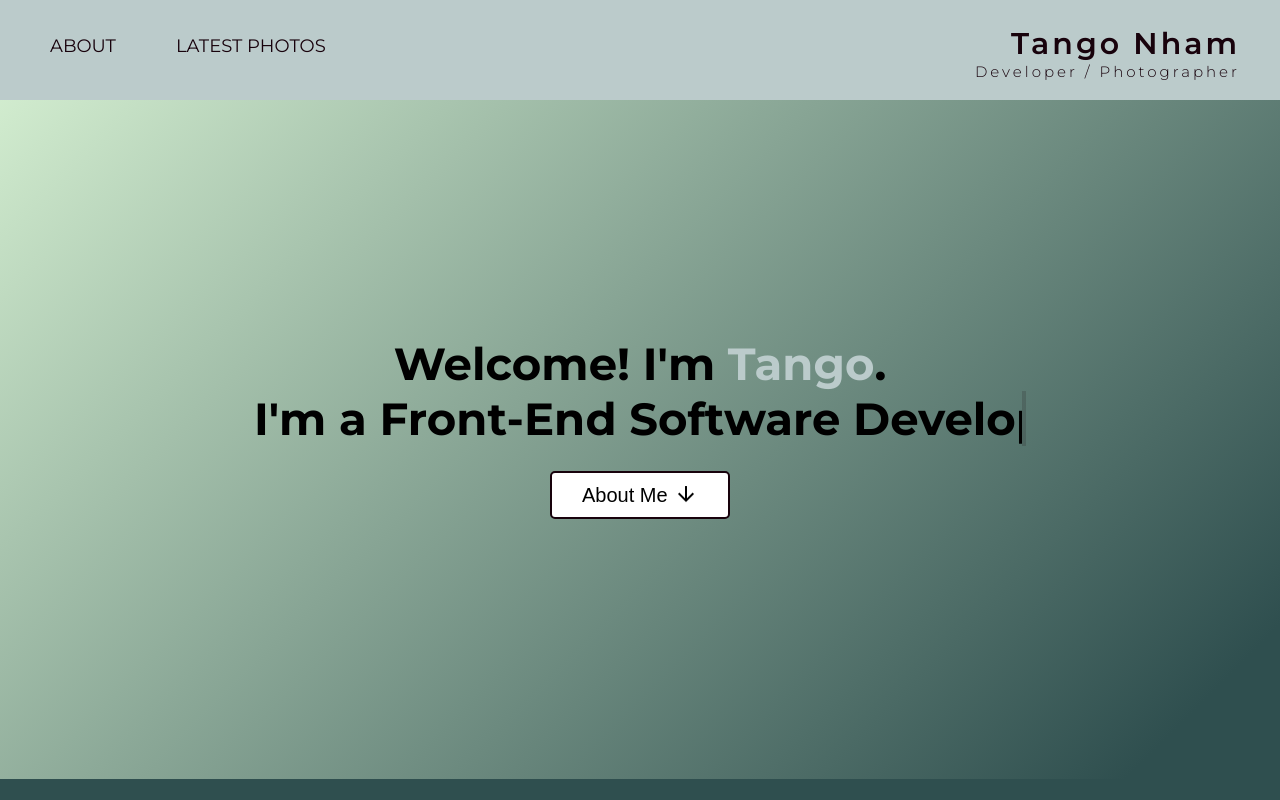
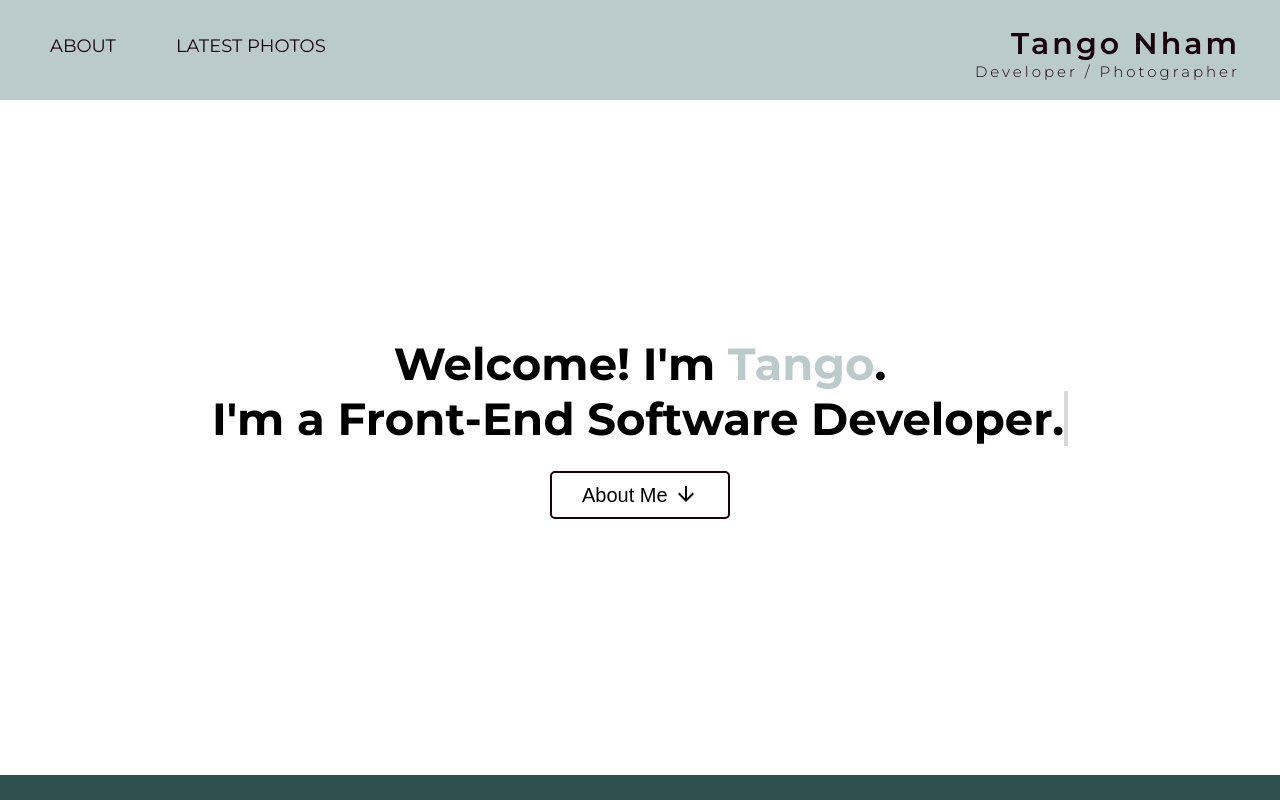
Before and after one commit to TangoCode99/react-practice, a React (Create React App) app: page /about in a window 1280 px wide. Shown: the top 800 px of the page. Built offline with nearby package versions, Linux system fonts and the light colour scheme.

Commit message:
Removed animated background

```diff
--- a/src/components/about.css
+++ b/src/components/about.css
@@ -11,83 +11,6 @@
   font-size: 30px;
   height: 85vh;
   align-content: center;
-  overflow: auto;
-  background: linear-gradient(
-    315deg,
-    #2F4F4F 3%,
-    #E5FFDE 38%,
-    #BBCBCB 68%,
-    #9590A8 98%
-  );
-  animation: gradient 15s ease infinite;
-  background-size: 400% auto;
-  background-attachment: fixed;
-  width: -webkit-fill-available;
-
-  .about-title {
-    margin: 0px auto;
-    width: 60vw;
-  }
-}
-
-@keyframes gradient {
-  0% {
-    background-position: 0% 0%;
-  }
-  50% {
-    background-position: 100% 100%;
-  }
-  100% {
-    background-position: 0% 0%;
-  }
-}
-
-.wave {
-  background: rgb(255 255 255 / 25%);
-  border-radius: 1000% 1000% 0 0;
-  position: fixed;
-  width: 200%;
-  height: 12em;
-  animation: wave 10s -3s linear infinite;
-  transform: translate3d(0, 0, 0);
-  opacity: 0.8;
-  bottom: 0;
-  left: 0;
-  z-index: -1;
-}
-
-.wave:nth-of-type(2) {
-  bottom: -1.25em;
-  animation: wave 18s linear reverse infinite;
-  opacity: 0.8;
-}
-
-.wave:nth-of-type(3) {
-  bottom: -2.5em;
-  animation: wave 20s -1s reverse infinite;
-  opacity: 0.9;
-}
-
-@keyframes wave {
-  2% {
-    transform: translateX(1);
-  }
-
-  25% {
-    transform: translateX(-25%);
-  }
-
-  50% {
-    transform: translateX(-50%);
-  }
-
-  75% {
-    transform: translateX(-25%);
-  }
-
-  100% {
-    transform: translateX(1);
-  }
 }
 
 .about-wrapper h2 {
--- a/src/components/about.jsx
+++ b/src/components/about.jsx
@@ -84,9 +84,6 @@ export default function About() {
     return (
         <div className="about-wrapper">
             <div className="about-header">
-                <div className="wave"></div>
-                <div className="wave"></div>
-                <div className="wave"></div>
                 <h2>Welcome! I'm <div className="name">Tango</div>.</h2>
                 <h2 className="about-title">I'm a Front-End Software Developer.</h2>
                 <button className="about-me-btn" onClick={() => { aboutMeRef.current.scrollIntoView({ block: "start", behavior: "smooth" }); }}>About Me <ArrowDownwardIcon className="bounce"/></button>
```
Also changed, not shown: src/icons/wave.svg (added).
